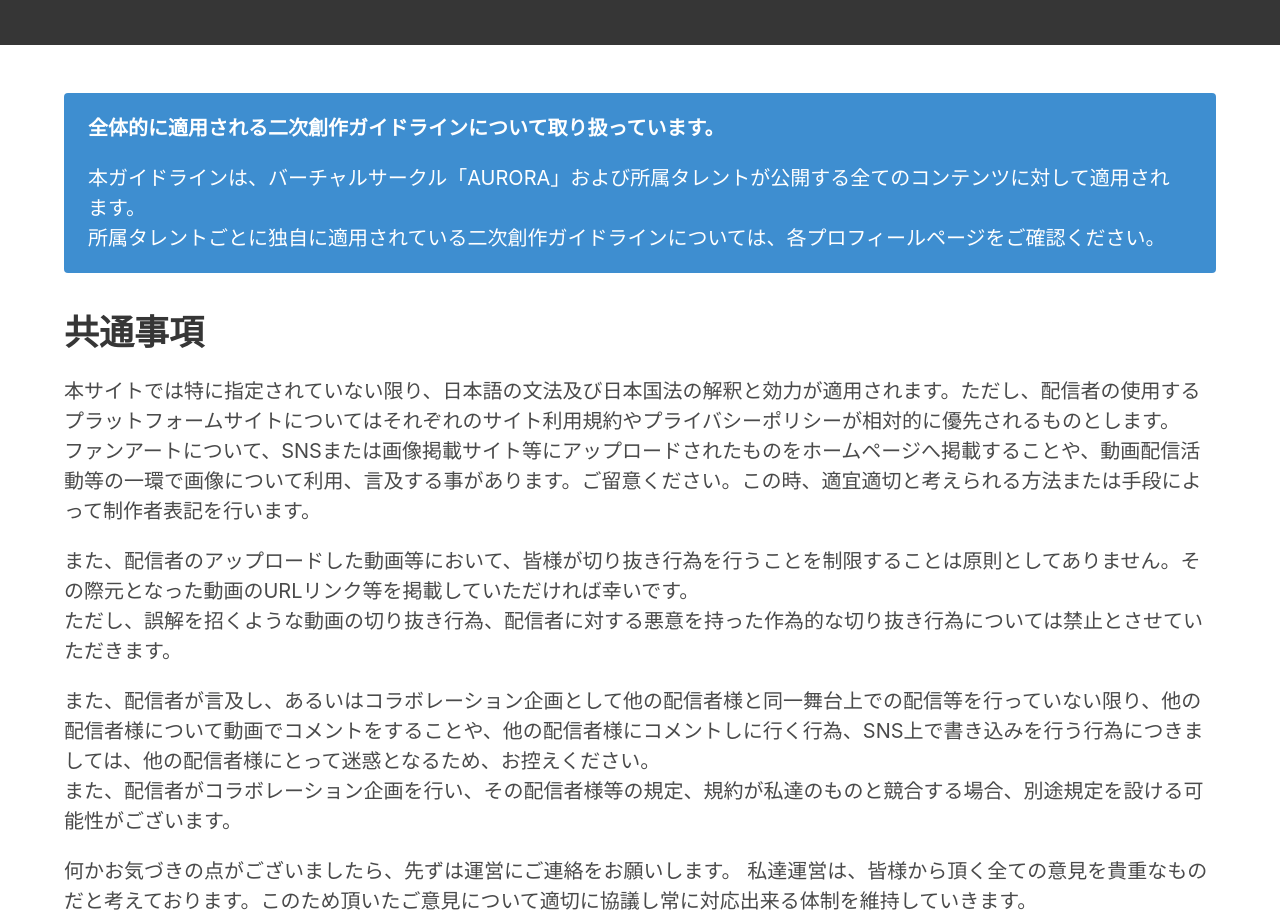
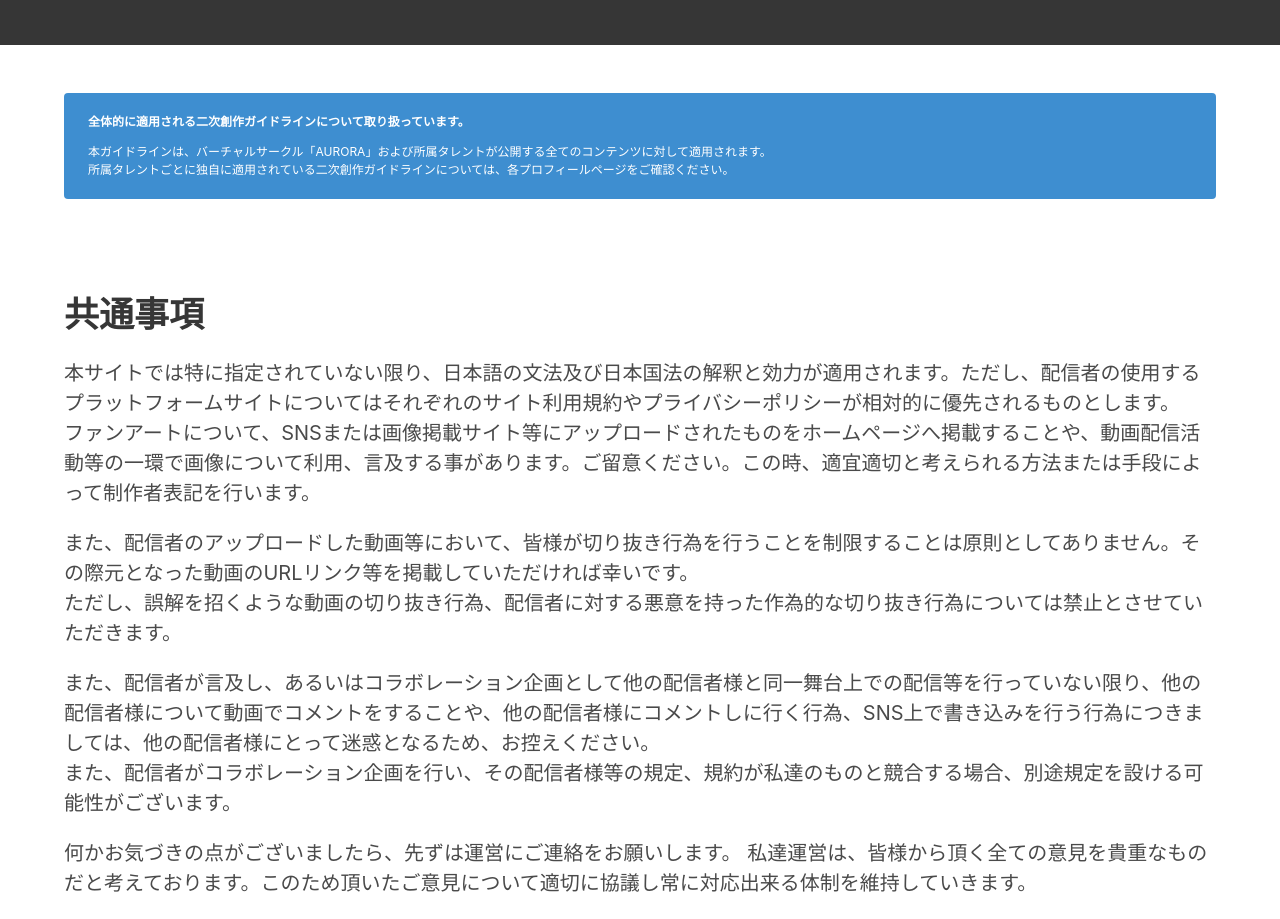
Before and after one commit to virtual-circle-aurora/virtual-circle-aurora.github.io, a React app: page docs/guideline.html in a window 1280 px wide. Shown: the part 186-1105 px from the top of the page. Built offline with nearby package versions, Linux system fonts and the light colour scheme.

Commit message:
ビルド: v0.1.4

```diff
--- a/docs/guideline.html
+++ b/docs/guideline.html
@@ -6,7 +6,7 @@
     <title>二次創作ガイドライン | バーチャルサークル「AURORA」公式サイト
     </title>
     <link rel="stylesheet" href="/css/bundle.css">
-    <link rel="stylesheet" href="/js/bundle.js">
+    <script src="/js/bundle.js"></script>
   </head>
   <body>
     <header>
@@ -36,11 +36,17 @@
         </header>
             <section class="section">
               <div class="container">
-                <div class="content is-medium">
+                <div class="content is-small">
                   <div class="notification is-info">
                     <p><strong>全体的に適用される二次創作ガイドラインについて取り扱っています。</strong></p>
                     <p>本ガイドラインは、バーチャルサークル「AURORA」および所属タレントが公開する全てのコンテンツに対して適用されます。<br>所属タレントごとに独自に適用されている二次創作ガイドラインについては、各プロフィールページをご確認ください。</p>
                   </div>
+                </div>
+              </div>
+            </section>
+            <section class="section">
+              <div class="container">
+                <div class="content is-medium">
                   <h2 class="title">共通事項</h2>
                   <p>本サイトでは特に指定されていない限り、日本語の文法及び日本国法の解釈と効力が適用されます。ただし、配信者の使用するプラットフォームサイトについてはそれぞれのサイト利用規約やプライバシーポリシーが相対的に優先されるものとします。<br>ファンアートについて、SNSまたは画像掲載サイト等にアップロードされたものをホームページへ掲載することや、動画配信活動等の一環で画像について利用、言及する事があります。ご留意ください。この時、適宜適切と考えられる方法または手段によって制作者表記を行います。</p>
                   <p>また、配信者のアップロードした動画等において、皆様が切り抜き行為を行うことを制限することは原則としてありません。その際元となった動画のURLリンク等を掲載していただければ幸いです。<br>ただし、誤解を招くような動画の切り抜き行為、配信者に対する悪意を持った作為的な切り抜き行為については禁止とさせていただきます。</p>
```
Also changed, not shown: docs/index.html (+1 -1 lines), docs/talents/index.html (+1 -1 lines), docs/talents/karasu-tatehi.html (+8 -2 lines), docs/talents/yuika-sakura.html (+8 -2 lines).
